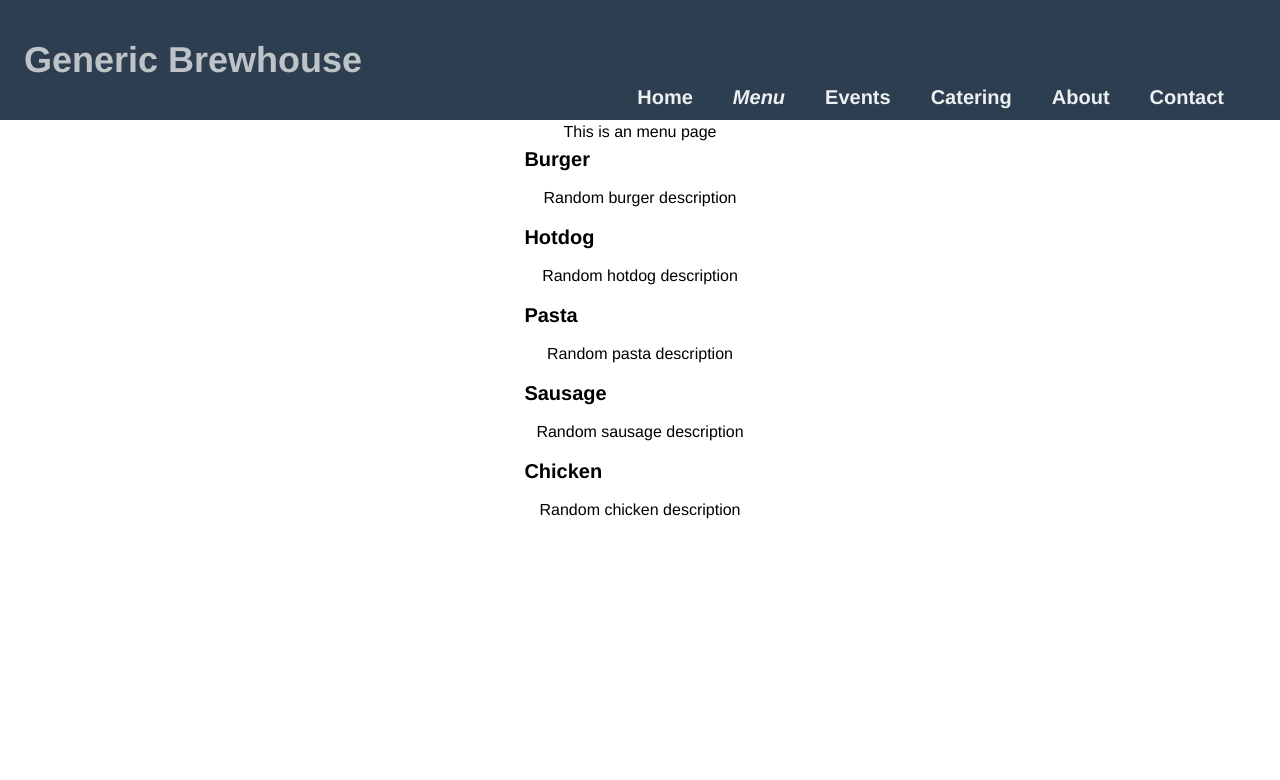
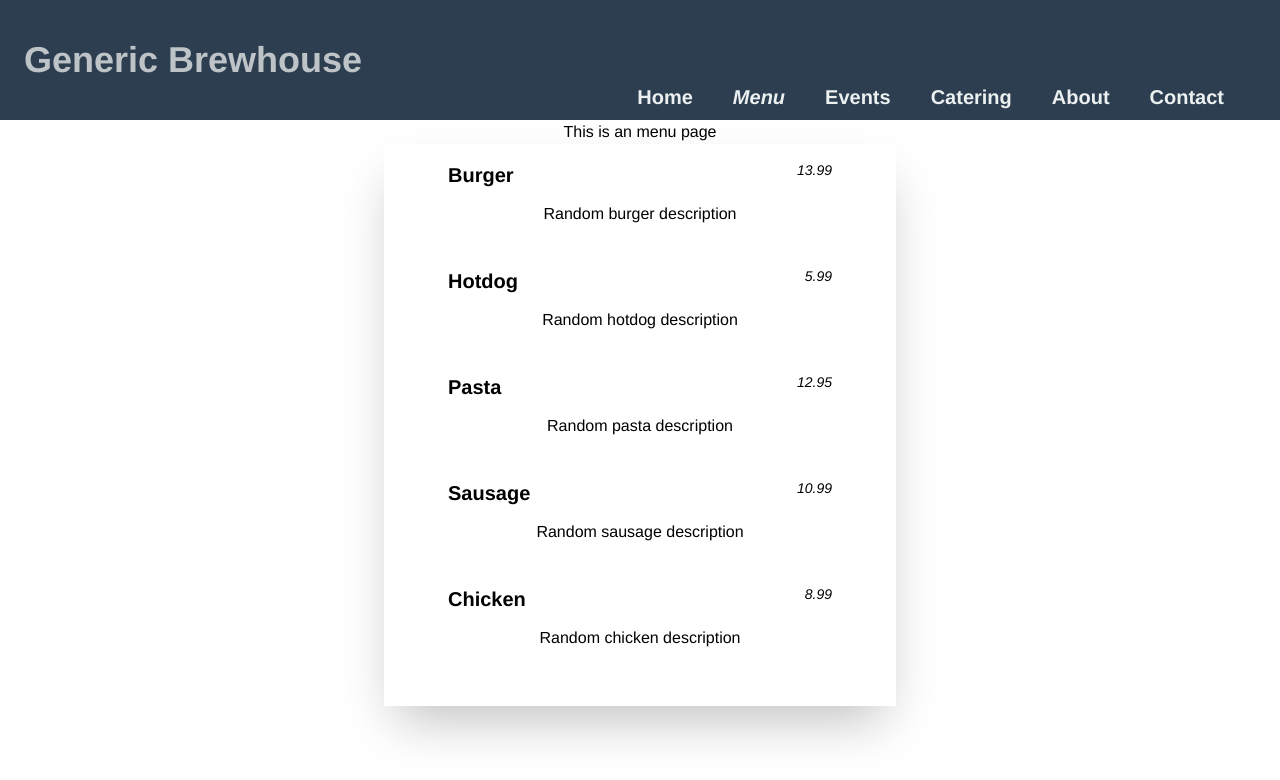
Before and after one commit to khemsoth/generic-restaurant, a Vue app: page /menu in a window 1280 px wide. Shown: the top 780 px of the page. Built offline with nearby package versions, Linux system fonts and the light colour scheme.

Commit message:
funct: fixed menu list generation, style: added margins, shadow, position to menu, data: added price to menu items

```diff
--- a/src/components/MenuItem.vue
+++ b/src/components/MenuItem.vue
@@ -1,9 +1,16 @@
 <template>
-  <div class="max-w-2xl ">
-    <ul v-for="item in items" v-bind:key="item.id">
-      <li>
-        <div  class="menu-item-title text-xl font-bold text-left">
+  <div class="w-2/5 shadow-2xl p-4">
+    <ul>
+      <li
+      v-for="item in items"
+      v-bind:key="item.id"
+      class="mb-10"
+      >
+        <div class="menu-item-title text-xl font-bold text-left ml-12">
           {{ item.title }}
+           <div class="float-right text-sm font-light italic mr-12">
+            {{ item.price }}
+          </div>
         </div>
         <div class="m-3">
           {{ item.desc }}
@@ -21,23 +28,28 @@ export default {
       items: [
         {
           title: 'Burger',
-          desc: 'Random burger description'
+          desc: 'Random burger description',
+          price: 13.99
         },
                 {
           title: 'Hotdog',
-          desc: 'Random hotdog description'
+          desc: 'Random hotdog description',
+          price: 5.99
         },
                 {
           title: 'Pasta',
-          desc: 'Random pasta description'
+          desc: 'Random pasta description',
+          price: 12.95
         },
                 {
           title: 'Sausage',
-          desc: 'Random sausage description'
+          desc: 'Random sausage description',
+          price: 10.99
         },
                 {
           title: 'Chicken',
-          desc: 'Random chicken description'
+          desc: 'Random chicken description',
+          price: 8.99
         },
       ]
     }
```
